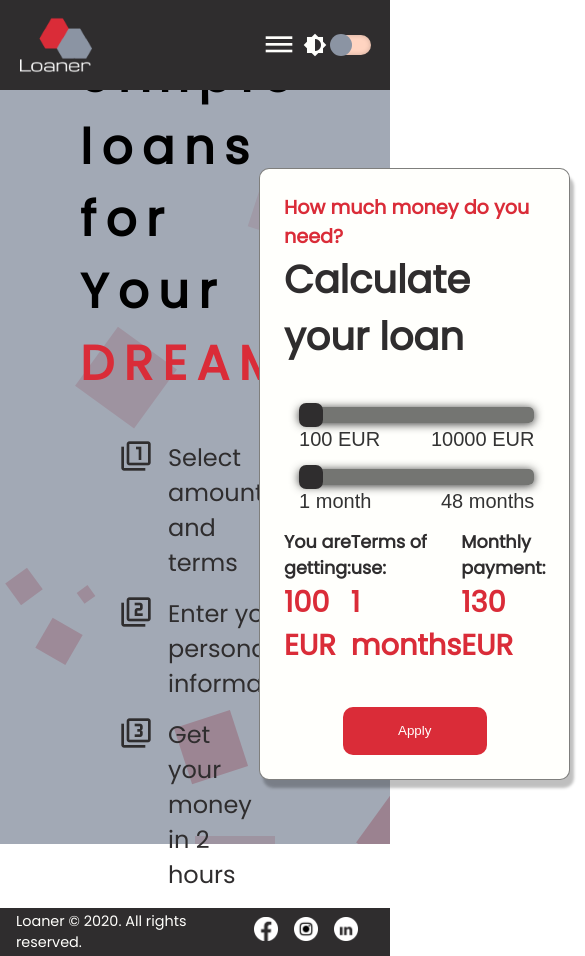
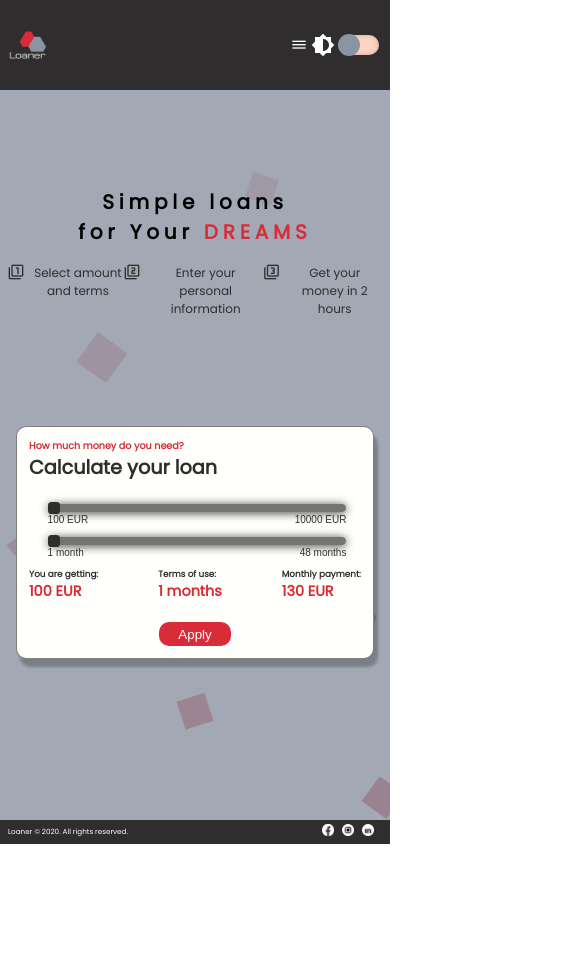
Before and after one commit to WarOnKhoff/Loaner, a React (Create React App) app: page / in a window 390 px wide. Shown: the top 956 px of the page, 585 px wide, since content can reach past the window. After the commit the page ends 844 px from the top, so only its background shows below. Built offline with nearby package versions, Linux system fonts and the light colour scheme.

Commit message:
Added responsive breakpoints

```diff
--- a/src/scss/base.scss
+++ b/src/scss/base.scss
@@ -5,8 +5,14 @@
 	font-size: 62.5%;
 	user-select: none;
 	// for responsive markup - tunning 1 rem value
-	@media (max-width: 800px) {
+	@media (max-width: $bp-largest) {
 		font-size: 50%;
+	}
+	@media (max-width: $bp-large) {
+		font-size: 45%;
+	}
+	@media (max-width: $bp-small) {
+		font-size: 25%;
 	}
 }
 
--- a/src/scss/components/Chart.scss
+++ b/src/scss/components/Chart.scss
@@ -12,6 +12,7 @@
 	border-radius: 10px;
 	// height: 70rem;
 	background-color: $lightColor;
+
 	&_btn {
 		outline: none;
 		text-decoration: none;
--- a/src/scss/components/Header.scss
+++ b/src/scss/components/Header.scss
@@ -1,6 +1,7 @@
 .navbar {
 	display: flex;
 	position: fixed;
+	z-index: 90;
 	top: 0;
 	left: 0;
 	height: 90px;
@@ -21,7 +22,7 @@
 	color: $lightColor;
 	font-size: 4rem;
 	display: none;
-	@media screen and (max-width: 865px) {
+	@media screen and (max-width: $bp-medium) {
 		display: block;
 	}
 }
@@ -31,6 +32,7 @@
 }
 
 .linksGroup {
+	position: relative;
 	list-style: none;
 	display: flex;
 	margin-right: 5rem;
@@ -42,10 +44,14 @@
 		min-width: 14rem;
 		text-align: center;
 		transition: font-size 0.3s;
+		@media screen and (max-width: $bp-medium) {
+			margin-bottom: 1em;
+		}
 	}
 
-	@media screen and (max-width: 865px) {
+	@media screen and (max-width: $bp-medium) {
 		display: none;
+		z-index: 100;
 		list-style: none;
 		position: absolute;
 		width: 100%;
@@ -60,6 +66,7 @@
 		padding: 2rem 0;
 		justify-content: center;
 		align-items: center;
+		font-size: 3em;
 	}
 }
 .current_page {
@@ -76,7 +83,7 @@
 }
 .closed {
 	display: none;
-	@media screen and (min-width: 866px) {
+	@media screen and (min-width: $bp-medium) {
 		display: flex;
 		background: transparent;
 	}
@@ -94,7 +101,7 @@
 .menu-lightTheme {
 	background: $lightColor;
 	color: $primaryColor;
-	@media screen and (min-width: 866px) {
+	@media screen and (min-width: $bp-medium) {
 		// color: $lightColor;
 		background: transparent;
 	}
--- a/src/scss/components/Main.scss
+++ b/src/scss/components/Main.scss
@@ -1,6 +1,7 @@
 .main {
 	width: 100%;
-	height: 100vh;
+	min-height: 100vh;
+	height: 100%;
 	display: flex;
 	flex-direction: column;
 	transition: background 0.2s;
@@ -9,8 +10,12 @@
 		background: none;
 	}
 	&_group {
+		padding-top: 90px;
 		display: flex;
 		flex-grow: 1;
+		@media (max-width: $bp-medium) {
+			flex-direction: column;
+		}
 		&_left {
 			flex-grow: 1;
 			height: 100%;
@@ -21,6 +26,12 @@
 			max-width: 50%;
 			min-width: 50%;
 			padding-left: 10rem;
+			@media (max-width: $bp-medium) {
+				padding: 0 2rem;
+				text-align: center;
+				min-width: 100%;
+				max-width: 100%;
+			}
 		}
 		&_right {
 			flex-grow: 1;
@@ -29,6 +40,10 @@
 			align-items: center;
 			padding: 0 8rem;
 			flex-basis: 50%;
+			@media (max-width: $bp-small) {
+				align-items: flex-start;
+				padding: 0 4rem;
+			}
 		}
 	}
 }
@@ -37,6 +52,10 @@
 	font-size: 6rem;
 	letter-spacing: 1.2rem;
 	width: 100%;
+	@media (max-width: $bp-small) {
+		text-align: center;
+		font-size: 5rem;
+	}
 }
 .heroText {
 	text-transform: uppercase;
@@ -46,6 +65,7 @@
 
 .steps {
 	margin: 0;
+	padding: 0;
 	width: 100%;
 	font-size: 3rem;
 	// color: $lightColor;
@@ -63,4 +83,8 @@
 		list-style: none;
 		margin-left: 2rem;
 	}
+	@media (max-width: $bp-medium) {
+		display: flex;
+		width: 100%;
+	}
 }
--- a/src/scss/index.scss
+++ b/src/scss/index.scss
@@ -1,3 +1,3 @@
+@import './palette.scss';
 @import './base.scss';
-@import './palette.scss';
 @import './components';
--- a/src/scss/palette.scss
+++ b/src/scss/palette.scss
@@ -8,9 +8,9 @@ $lightModeColor: #ffd4c1;
 
 // Breakpoints for media queries
 // 1em = 16px
-$bp-largest: 75em; // 1200px
-$bp-large: 68.75em; // 1100px
-$bp-medium: 56.25em; // 900px
+$bp-largest: 100em; // 1630px
+$bp-large: 85em; // 1300px
+$bp-medium: 56em; // 900px
 $bp-small: 37.5em; // 600px
 $bp-smallest: 31.25em; // 500px
 // Other
```
